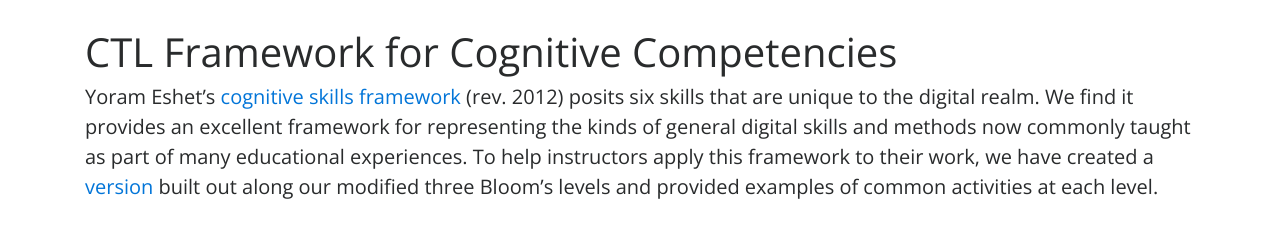
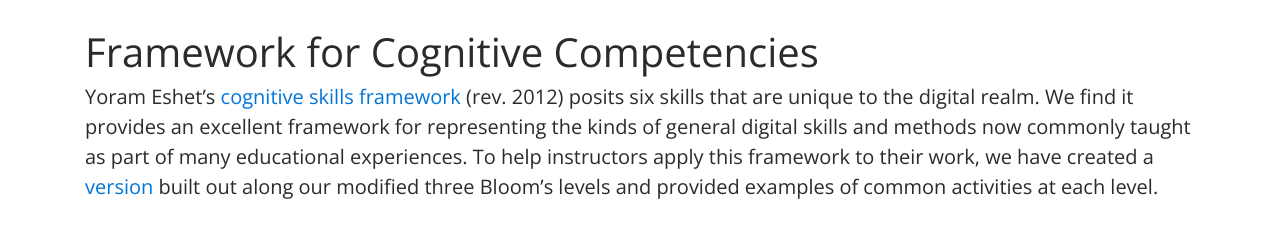
Before and after one commit to ccnmtl/diglit-cognitive-badge, a website: page index.html in a window 1280 px wide. Drawn offline with nearby package versions, Linux system fonts and the light colour scheme; a script that the page names is missing.

Commit message:
Update index.html
Removed CTL.

```diff
--- a/index.html
+++ b/index.html
@@ -200,7 +200,7 @@
             <div class="row">
                 <div class="col">
                     <h1>
-                        CTL Framework for Cognitive Competencies
+                        Framework for Cognitive Competencies
                     </h1>
                     <p class="lead">
                         Yoram Eshet’s <a href="http://iisit.org/Vol9/IISITv9p267-276Eshet021.pdf"> cognitive skills framework </a>(rev. 2012) posits six skills that are unique to the digital realm. We find it provides an excellent framework for representing the kinds of general digital skills and methods now commonly taught as part of many educational experiences. To help instructors apply this framework to their work, we have created a <a href="http://edblogs.columbia.edu/teaching-dig-lit/resources/cognitive-digital-skills-matrix/">version </a> built out along our modified three Bloom’s levels and provided examples of common activities at each level.
```
